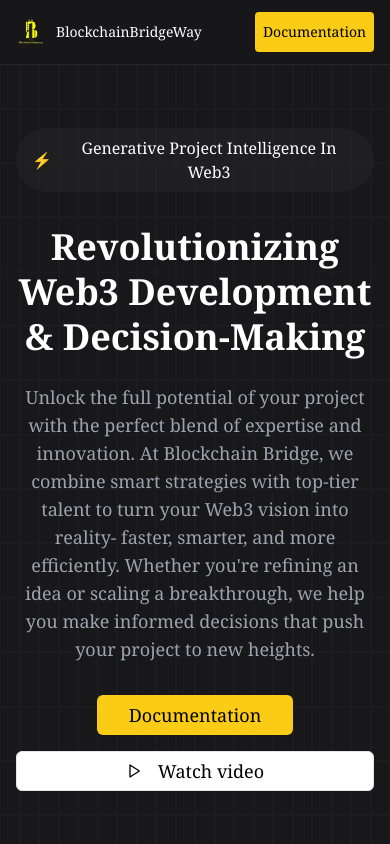
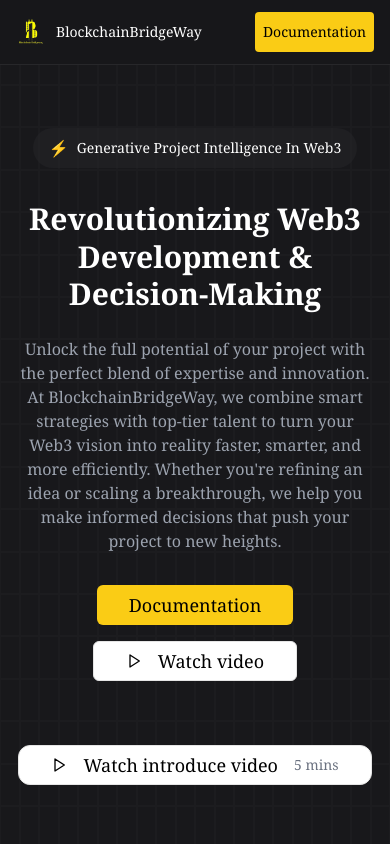
Before and after one commit to Xanderflux/blockchain-bridge, a React (Vite) app: page / in a window 390 px wide. Shown: the top 844 px of the page. Built offline with nearby package versions, Linux system fonts and the light colour scheme.

Commit message:
implement video

```diff
--- a/src/components/Hero.jsx
+++ b/src/components/Hero.jsx
@@ -1,12 +1,17 @@
-import { Button } from "./ui/button"
-import { Play } from 'lucide-react'
-import Navbar from "./Navbar"
+import { useState } from 'react';
+import { Play } from 'lucide-react';
+import Navbar from './Navbar';
+import { Button } from './ui/button';
 
 export default function Hero() {
+  const [isVideoPlaying, setIsVideoPlaying] = useState(false);
+
+  const toggleVideo = () => setIsVideoPlaying(true);
+
   return (
     <>
       <Navbar />
-      <section className="relative pt-32 pb-16 overflow-hidden bg-zinc-900">
+      <section className="relative pt-32 pb-16 overflow-hidden bg-zinc-900 min-h-screen">
         {/* Grid Background */}
         <div className="absolute inset-0 grid grid-cols-[repeat(20,minmax(0,1fr))] grid-rows-[repeat(20,minmax(0,1fr))] opacity-10">
           {Array(400).fill(null).map((_, i) => (
@@ -17,17 +22,17 @@
         <div className="relative container mx-auto px-4 text-center">
           <div className="inline-flex items-center gap-2 bg-zinc-800/50 rounded-full px-4 py-2 mb-8">
             <span className="text-yellow-400">⚡</span>
-            <span className="text-white">Generative Project Intelligence In Web3</span>
+            <span className="text-white text-sm sm:text-base">Generative Project Intelligence In Web3</span>
           </div>
 
-          <h1 className="text-4xl md:text-5xl lg:text-6xl font-bold text-white mb-6 max-w-4xl mx-auto leading-tight">
+          <h1 className="text-3xl sm:text-4xl md:text-5xl lg:text-6xl font-bold text-white mb-6 max-w-4xl mx-auto leading-tight">
             Revolutionizing Web3 Development & Decision-Making
           </h1>
 
-          <p className="text-gray-400 text-lg mb-8 max-w-2xl mx-auto">
+          <p className="text-gray-400 text-base sm:text-lg mb-8 max-w-2xl mx-auto">
             Unlock the full potential of your project with the perfect blend of expertise and innovation.
-            At Blockchain Bridge, we combine smart strategies with top-tier talent to turn your Web3
-            vision into reality- faster, smarter, and more efficiently.
+            At BlockchainBridgeWay, we combine smart strategies with top-tier talent to turn your Web3
+            vision into reality faster, smarter, and more efficiently.
             Whether you&apos;re refining an idea or scaling a breakthrough, we help you make informed
             decisions that push your project to new heights.
           </p>
@@ -36,33 +41,53 @@
             <a target='_blank' className="text-gray-400 hover:text-white" href="https://blockchain-bridge-1.gitbook.io/blockchain-bridge">
             <Button
               className="bg-yellow-400 hover:bg-yellow-500 text-black text-lg px-8"
-              //  onClick={() =>
-              //     window.open(
-              //       "https://blockchain-bridge-1.gitbook.io/blockchain-bridge",
-              //       "_blank"
-              //     )}
             >
               Documentation
             </Button>
             </a>
-            <Button variant="outline" className="text-black text-lg px-8">
-              <Play className="w-4 h-4 mr-2" /> Watch video
+            <a target='_blank' className="text-gray-400 hover:text-white" href="https://youtu.be/Go7eAESMooQ">
+              <Button
+                variant="outline"
+                className="text-black text-lg px-8 group"
+              >
+                <Play className="w-4 h-4 mr-2 transition-transform duration-200 group-hover:scale-125" />
+                Watch video
               </Button>
+            </a>
           </div>
 
-          <div className="max-w-4xl mx-auto bg-yellow-100/10 rounded-2xl p-16">
-            <div className="flex items-center justify-center">
-              <Button variant="outline" className="bg-white text-black hover:bg-gray-100">
-                <Play className="w-4 h-4 mr-2" />
+          {/* Video Section */}
+          <div className="flex items-center justify-center w-full h-full">
+            {isVideoPlaying ? (
+              <div className="relative aspect-video w-full sm:max-w-3xl min-h-[200px] sm:min-h-0">
+                <iframe
+                  className="w-full h-full rounded-lg"
+                  src="https://www.youtube.com/embed/Go7eAESMooQ?autoplay=1"
+                  title="YouTube video player"
+                  frameBorder="0"
+                  allow="accelerometer; autoplay; clipboard-write; encrypted-media; gyroscope; picture-in-picture"
+                  allowFullScreen
+                ></iframe>
+              </div>
+            ) : (
+              <div className="text-center">
+                <Button
+                  variant="outline"
+                  className="bg-white text-black hover:bg-gray-100 text-lg px-8 py-3 rounded-xl group"
+                  onClick={toggleVideo}
+                >
+                  <Play className="w-5 h-5 mr-2 transition-transform duration-200 group-hover:scale-125 hover:bg-gray-600" />
                   Watch introduce video
-                <span className="ml-2 text-sm text-gray-500 flex items-center justify-center">
+                  <span className="ml-2 text-sm text-gray-500">
                     5 mins
                   </span>
                 </Button>
               </div>
+            )}
           </div>
+
         </div>
       </section>
     </>
-  )
+  );
 }
```
Lines whose indentation alone changed are shown as unchanged.
